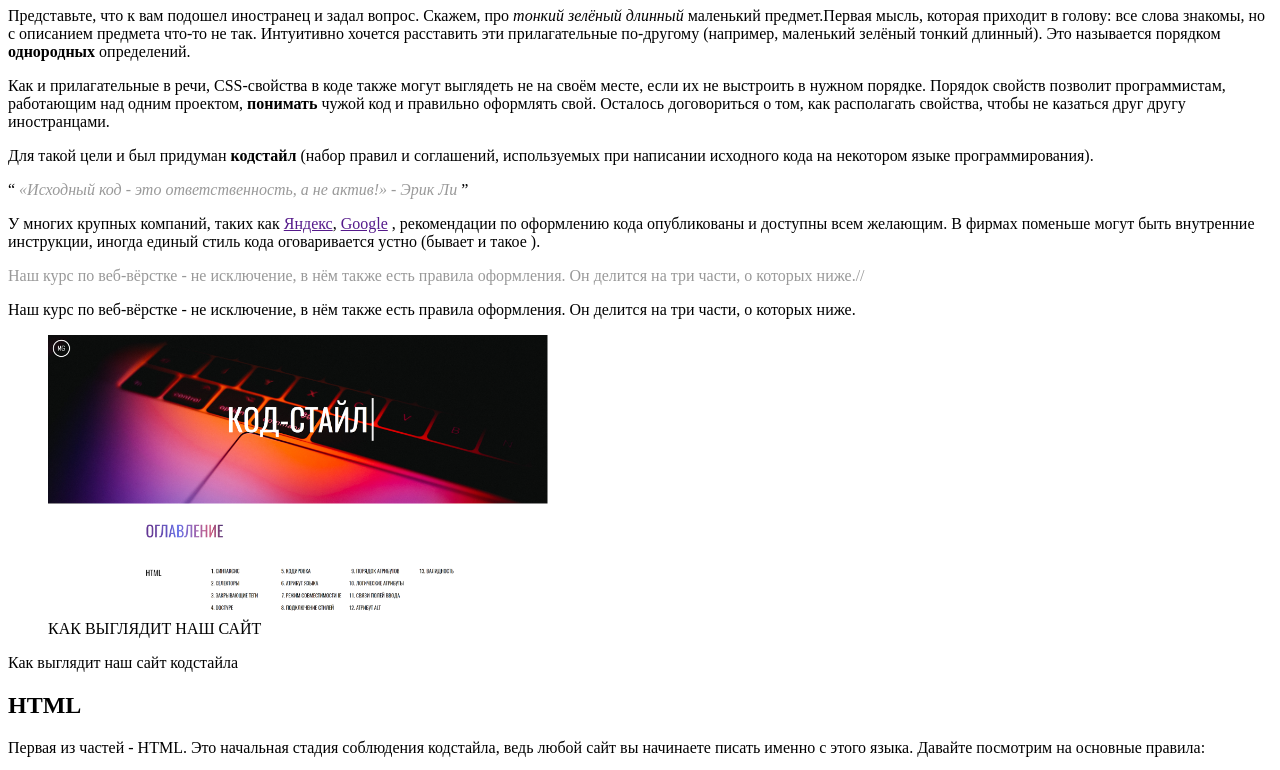
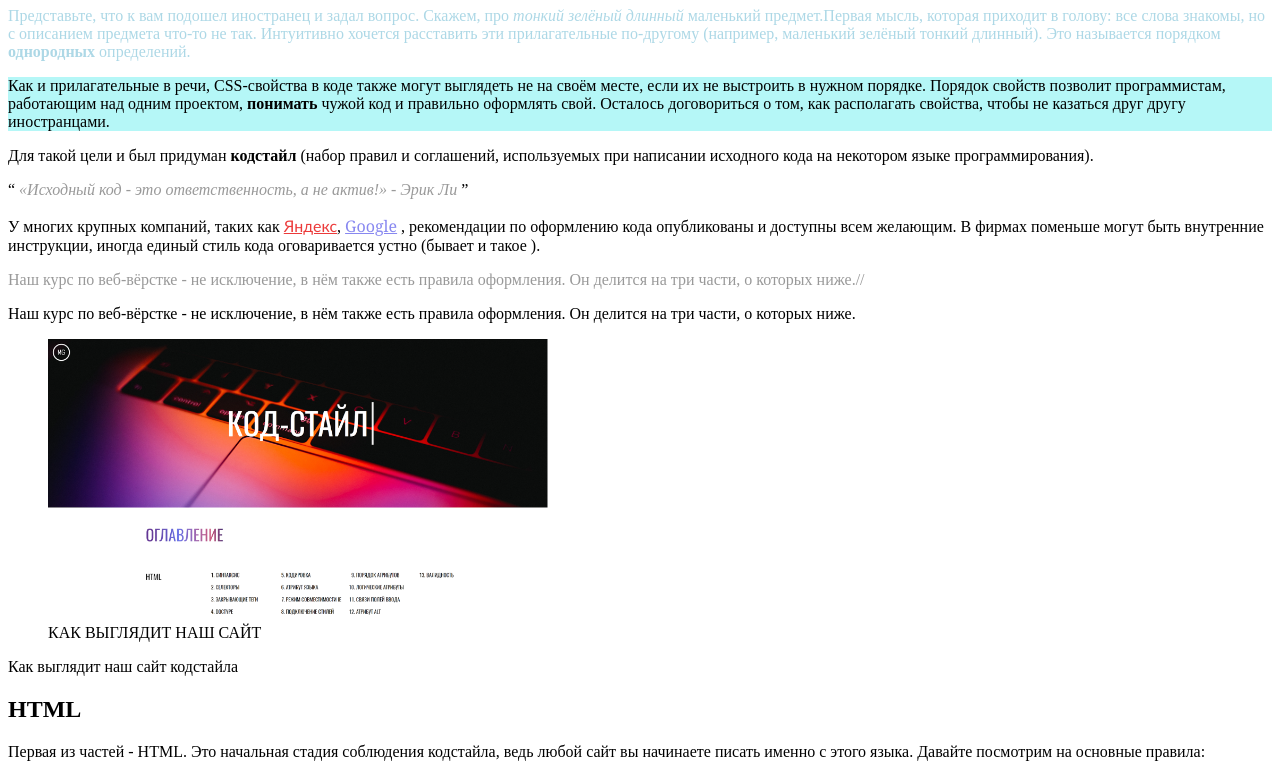
Before and after one commit to hedge-hoog/v1, a plain HTML site: page Kod.html in a window 1280 px wide. Shown: the part 73-843 px from the top of the page. Drawn offline with Linux system fonts and the light colour scheme.

Commit message:
modified:   Kod.html modified:   style.css

```diff
--- a/Kod.html
+++ b/Kod.html
@@ -6,17 +6,17 @@
     <meta http-equiv="X-UA-Compatible" content="IE=edge">
     <meta name="viewport" content="width=device-width, initial-scale=1.0">
     <title>Код-стайл MaxGraph</title>
-    <link rel="styleshet" href="style.css">
+    <link rel="stylesheet" href="style.css">
 </head>
 
 <body>
-     <h1 class="color" >Зачем нужен кодстайл в веб-верстке</h1>
-    <p>Представьте, что к вам подошел иностранец и задал вопрос. Скажем, про <em>тонкий зелёный длинный</em>
+    <h1 class="color"> Зачем нужен кодстайл в веб-верстке</h1>
+    <p id="colors">Представьте, что к вам подошел иностранец и задал вопрос. Скажем, про <em>тонкий зелёный длинный</em>
         маленький предмет.Первая мысль, которая приходит в голову: все
         слова знакомы, но с описанием предмета что-то не так. Интуитивно хочется расставить
         эти прилагательные по-другому (например, маленький зелёный тонкий длинный). Это
         называется порядком <strong>однородных</strong> определений.</p>
-    <p>Как и прилагательные в речи, CSS-свойства в коде также могут выглядеть не на своём
+    <p class="coloris">Как и прилагательные в речи, CSS-свойства в коде также могут выглядеть не на своём
         месте, если их не выстроить в нужном порядке. Порядок свойств позволит
         программистам, работающим над одним проектом, <b>понимать</b> чужой код и правильно
         оформлять свой. Осталось договориться о том, как располагать свойства, чтобы не
@@ -26,8 +26,8 @@
     <q>
         <font color="999999"><cite>«Исходный код - это ответственность, а не актив!» - Эрик Ли</cite></font>
     </q>
-    <p> У многих крупных компаний, таких как <a href "https://ya.ru/">Яндекс</a>, <a
-            href "https://www.google.ru/">Google</a> , рекомендации по оформлению
+    <p> У многих крупных компаний, таких как <a href "https://ya.ru/" class="yandex">Яндекс</a>, <a
+            href "https://www.google.ru/" class="gogl">Google</a> , рекомендации по оформлению
         кода опубликованы и доступны всем желающим. В фирмах поменьше могут быть
         внутренние инструкции, иногда единый стиль кода оговаривается устно (бывает и
         такое ).
@@ -130,8 +130,8 @@
     </p>
 
     <p></p>
-    <p align="justify">Ну а полный кодстайл вы можете (и очень рекомендуется) изучить по <ahref="https:
-            //codeguide.maxgraph.ru/">ссылке</a></p>
+    <p align="justify">Ну а полный кодстайл вы можете (и очень рекомендуется) изучить по <a href="https:
+            //codeguide.maxgraph.ru/" class="cc">ссылке</a></p>
 </body>
 
 </html>
--- a/style.css
+++ b/style.css
@@ -11,5 +11,25 @@ h3 {
     font-size: 25 px;
 }
 .color{
-    background-color: darkorchid;
+    color: rgb(214, 141, 250);
 }
+#colors{
+    color: lightblue;
+}
+.coloris{
+    background-color: rgb(181, 247, 247);
+}
+.gogl{
+color: rgb(136, 136, 240);
+font-family: Cambria, Cochin, Georgia, Times, 'Times New Roman', serif;
+font-style: initial;
+}
+.yandex{
+color: rgb(236, 58, 58);
+font-family:'Trebuchet MS', 'Lucida Sans Unicode', 'Lucida Grande', 'Lucida Sans', Arial, sans-serif;
+font-style:inherit;
+}
+.cc{
+    color: blueviolet;
+    font-style:oblique;
+}
```
